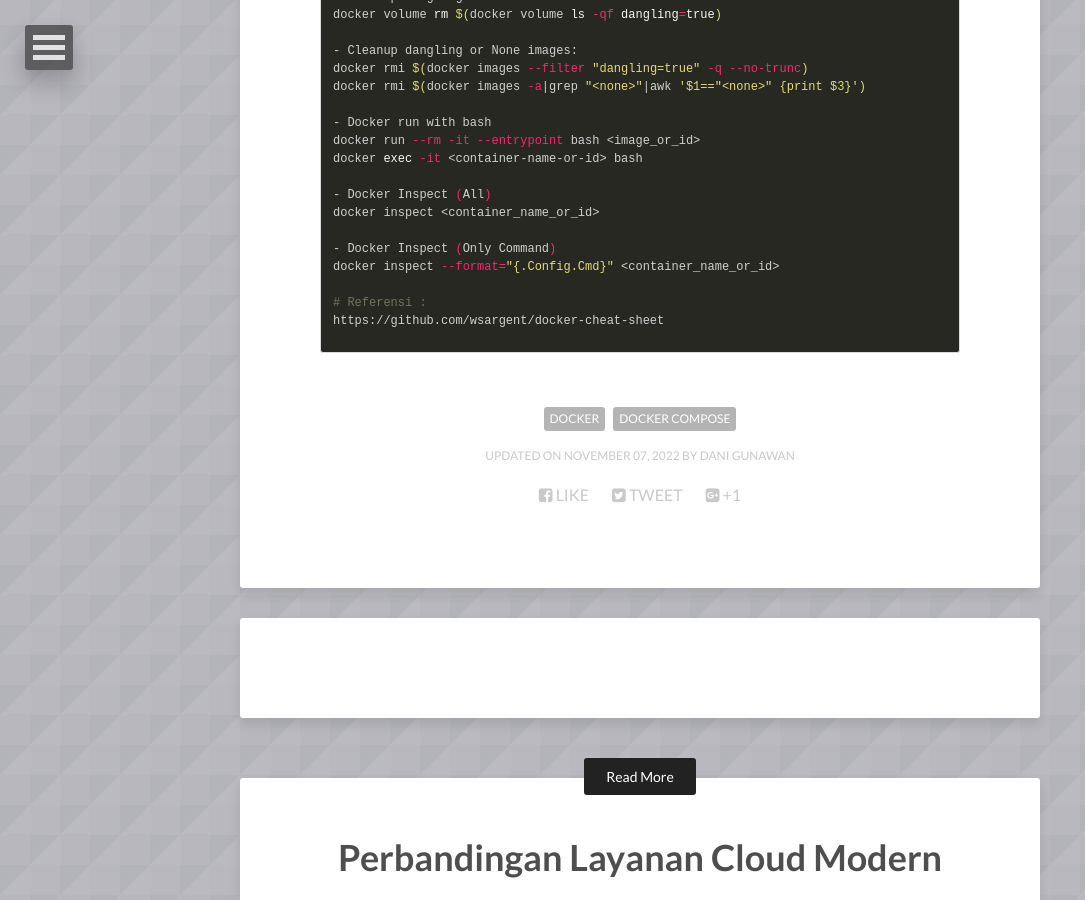
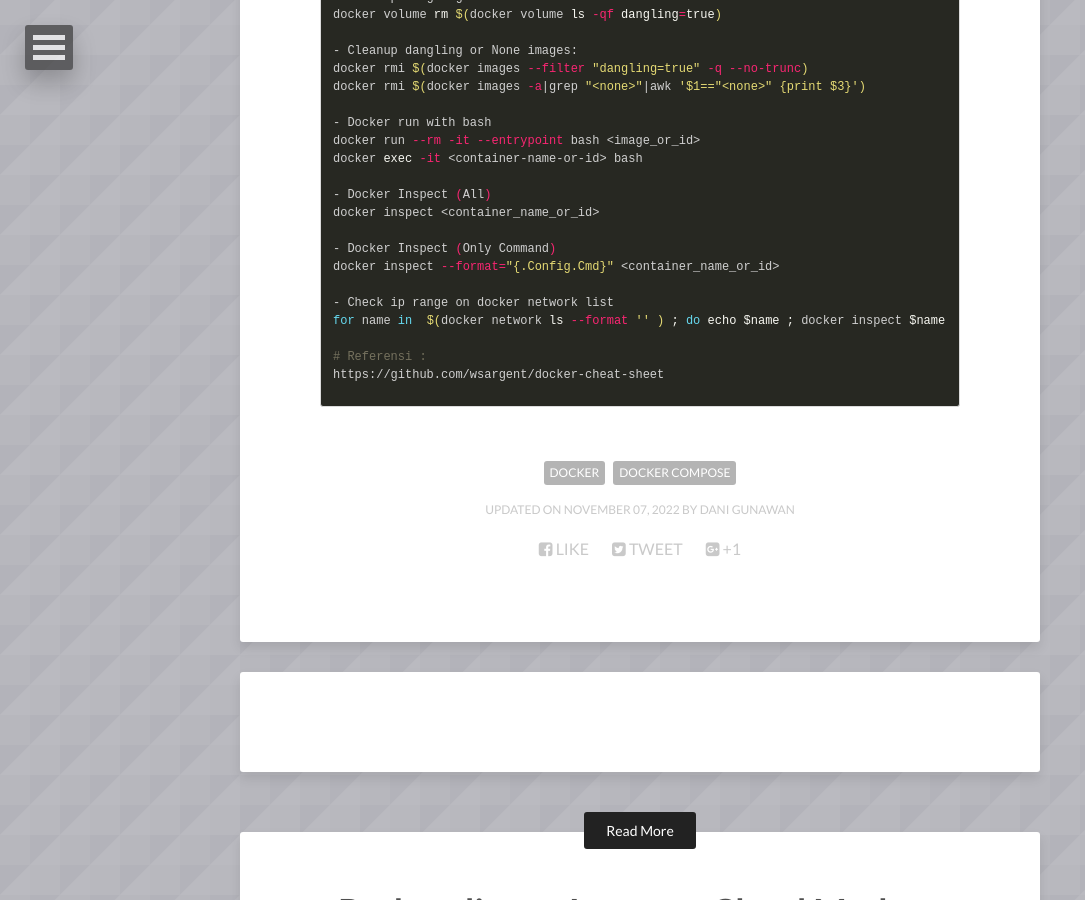
Before and after one commit to danigunawan/danigunawan.github.io, a Jekyll site: the page built from _posts/2022-11-07-cheatsheet-docker.md, in a window 1280 px wide and 900 px high, scrolled down 905 px. Shown: the whole window, without its empty margins (0-1085 px from the left). Built offline with Jekyll 4.4.1, drawn with Linux system fonts in a browser that asks for light colours; nearby versions of some CDN libraries; comment, search, counter and statistics services are not loaded.

Commit message:
[ADD POSTING]

```diff
--- a/_posts/2022-11-07-cheatsheet-docker.md
+++ b/_posts/2022-11-07-cheatsheet-docker.md
@@ -64,6 +64,9 @@
 - Docker Inspect (Only Command)
 docker inspect --format="{.Config.Cmd}" <container_name_or_id>
 
+- Check ip range on docker network list
+for name in  $(docker network ls --format '{{.Name}}' ) ; do echo $name ; docker inspect $name --format '{{ .IPAM.Config }}' ; done
+
 # Referensi :
 https://github.com/wsargent/docker-cheat-sheet
 
```
